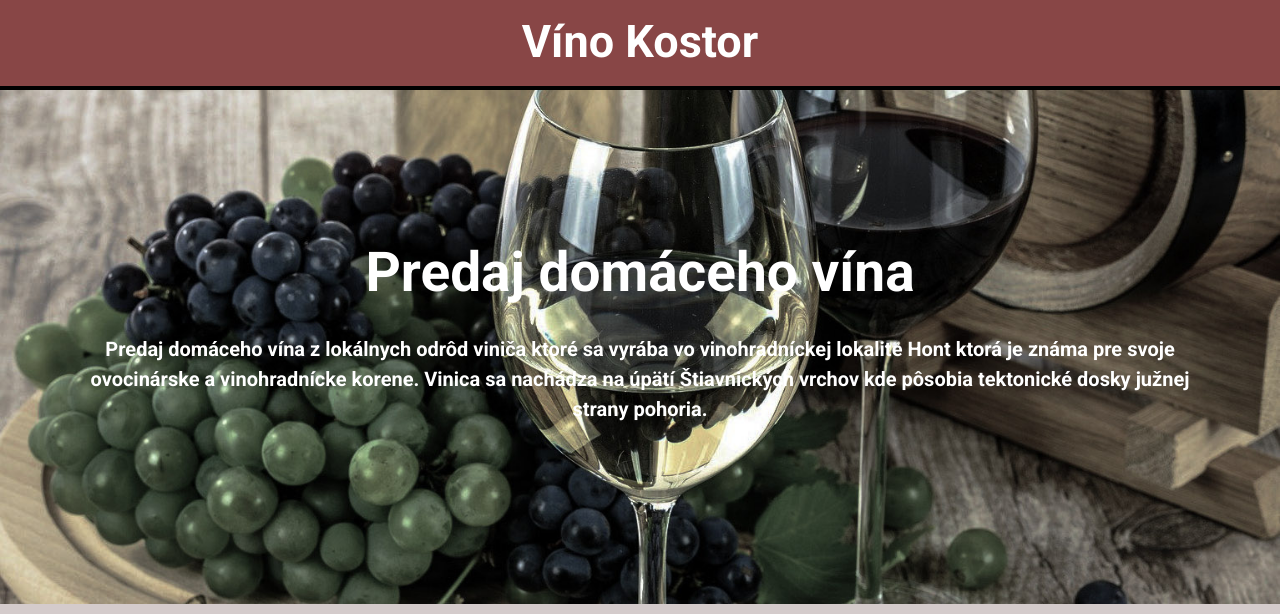
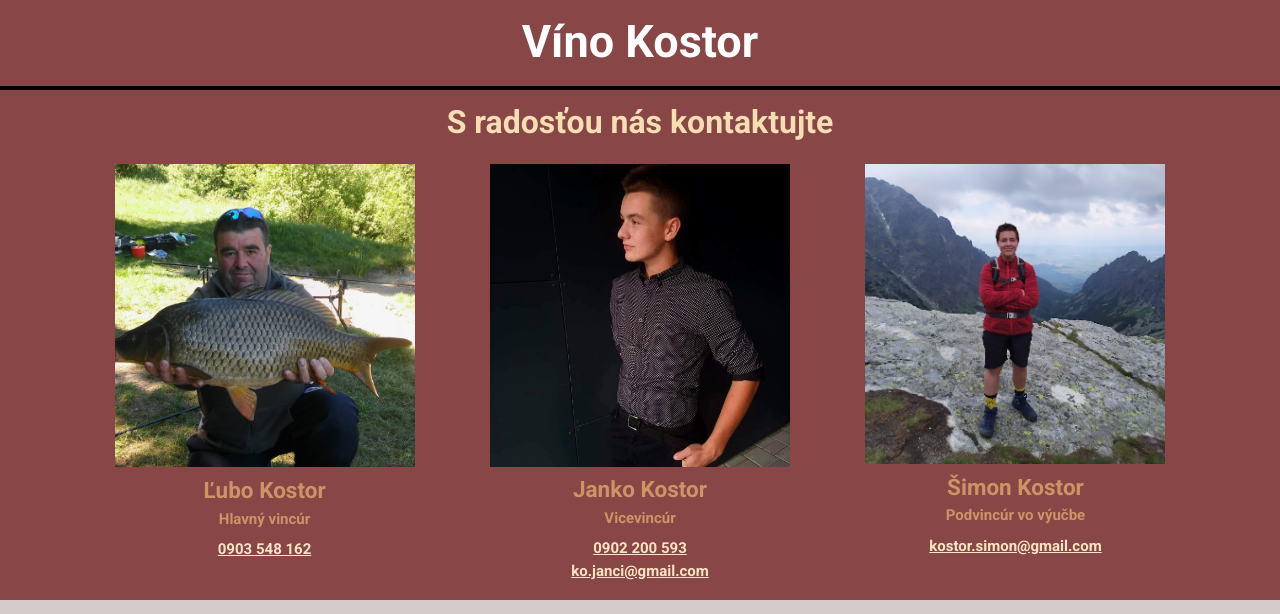
Before and after one commit to Jancikos/vino-kostor, a PHP site: page / in a window 1280 px wide. Shown: the top 614 px of the page. Run offline with PHP 8.4, Linux system fonts and the light colour scheme.

Commit message:
precitenie repozitara

```diff
--- a/css/stranka.css
+++ b/css/stranka.css
@@ -20,11 +20,6 @@ section{
     padding-right: 6%;
 }
 
-.icon{
-    width: 32px !important;
-    height: 32px !important;
-}
-
 header {
     background: rgb(136, 70, 70);
     color: white;
@@ -38,75 +33,6 @@ header h1 {
     text-align: center;
     margin: 0;
     padding: 0;
-}
-
-.obrazky {
-    max-width: 200px;
-    max-height: 200px;
-    margin-top: 20px;
-    margin-bottom: 20px;
-}
-
-/* .box {
-    background-color: rgb(161, 87, 87);
-    text-align: center;
-} */
-
-#pozadie {
-    min-height: 500px;
-
-    background-image: url(../obrazky/skzpe.jpg);
-    background-position: center;
-    background-repeat: no-repeat;
-    background-size: cover;
-
-    text-align: center;
-    font-size: 20px;
-    color: rgb(255, 255, 255);
-    margin: none;
-    text-decoration: bold;
-}
-
-#pozadie h1 {
-    margin-top: 100px;
-    font-size: 55px;
-    margin-bottom: 10px;
-}
-
-#textpozadie {
-    padding-top: 33px;
-}
-
-#history {
-    margin-left: 25px;
-}
-
-#pivnica {
-    float: right;
-    padding-bottom: 150px;
-    padding-right: 15px;
-}
-
-#novy {
-    margin: 40px;
-}
-
-#dva {
-    margin-bottom: 80px;
-}
-
-/* main showcase */
-#mainShowCase{
-    display: flex;
-    justify-content: space-around;
-    flex-direction: row;
-    flex-wrap: wrap;
-}
-
-.showCaseItem{
-    margin: 15px;
-    width: 350px;
-    text-align: center;
 }
 
 /* zabezpecenie footera na spodku stránky */
--- a/index.html
+++ b/index.html
@@ -15,35 +15,8 @@
         <header>
             <h1>Víno Kostor</h1>
         </header>
+
         <article>
-            <section id="pozadie">
-                <div id="textpozadie">
-                    <h1>Predaj domáceho vína </h1>
-                    <p>Predaj domáceho vína z lokálnych odrôd viniča ktoré sa vyrába vo vinohradníckej lokalite Hont ktorá je známa pre svoje ovocinárske a vinohradnícke korene.
-                        Vinica sa nachádza na úpätí Štiavnických vrchov kde pôsobia tektonické dosky južnej strany pohoria.</p>
-                </div>
-            </section>
-
-            <section id="mainShowCase">
-                <div class="showCaseItem">
-                    <img class="obrazky" src="obrazky/biele.jpeg">
-                    <h4>Biele vino</h4>
-                    <p>Biele víno je charakteristické pre svoju príjemnú vôňu ktorá je typická pre samorodný vinič.
-                    </p>
-                </div>
-                <div class="showCaseItem">
-                    <img class="obrazky" src="obrazky/červené.jpg">
-                    <h4>Červené víno</h4>
-                    <p>Červené víno má peknú rubínovú farbu a príjemnú chuť. </p>
-                </div>
-                <div class="showCaseItem">
-                    <img class="obrazky" src="obrazky/živoč.jpg">
-                    <h4>Živočíšne výrobky</h4>
-                    <p>Živočíšne výrobky sú domáce potraviny ako domáca paštika, domáca šunka, domáca slanina, domáca klobása a domáca papriková omáčka. Ponuka bude postupne aktualizovaná.</p>
-                </div>
-            </section>
-
-
             <section id="contact" class="container">
                 <h1>S radosťou nás kontaktujte</h1>
                 <div style="display: flex; flex-wrap: wrap; justify-content: space-around;">
@@ -69,6 +42,7 @@
                     </div>
                 </div>
             </section>
+
             <section id="find-us">
                 <h1>Kde nás nájdete</h1>
                 <p>Pivnica sa nachádza pri obci Ladzany vo vinohradníckej lokalite Biele dráhy.</p>
@@ -83,5 +57,4 @@
         </footer>
     </div>
 </body>
-
 </html>
```
Also changed, not shown: 1 other file.
